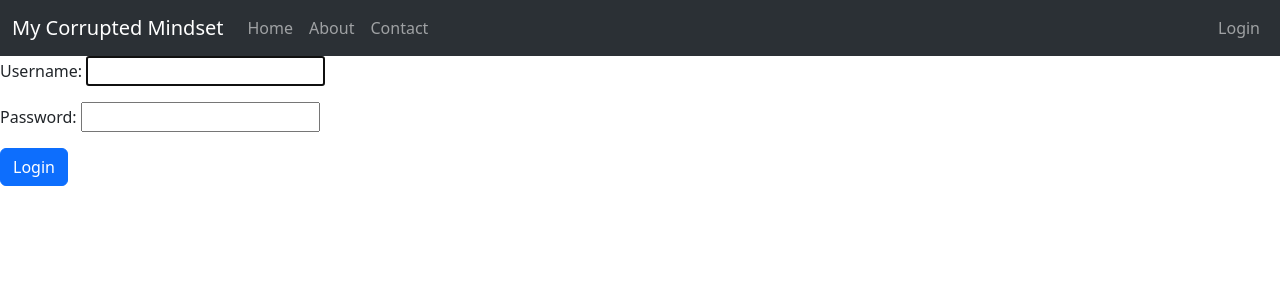
After one commit to vitoananda/Profile-Website-Django, a Django app: page /accounts/login in a window 1280 px wide. The commit adds this page. Shown: the top 300 px of the page. Run offline with Django 4.2, Linux system fonts and the light colour scheme.

Commit message:
added login, profile page, and logout features

```diff
--- a/core/urls.py
+++ b/core/urls.py
@@ -1,8 +1,14 @@
 from django.urls import path
 from . import views
+from django.contrib.auth import views as auth_views
 
 urlpatterns = [
     path('', views.index,name='index'),
     path('about', views.about,name='about'),
-    path('contact', views.contact,name='contact')
+    path('contact', views.contact,name='contact'),
+    path('accounts/profile', views.ProfileView.as_view(),name='profile'),
+
+    #django auth
+    path('accounts/login',auth_views.LoginView.as_view(template_name="accounts/login.html"),name="login"),
+    path('accounts/logout',auth_views.LogoutView.as_view(),name="logout"),
 ]
--- a/core/views.py
+++ b/core/views.py
@@ -1,5 +1,7 @@
 from django.http import HttpResponse
 from django.shortcuts import render
+from django.views.generic.base import TemplateView
+from django.contrib.auth.mixins import LoginRequiredMixin
 
 def index(request):
     return render(request, 'index.html')
@@ -9,3 +11,6 @@ def about(request):
 
 def contact(request):
     return render(request, 'contact.html')
+
+class ProfileView(LoginRequiredMixin, TemplateView):
+    template_name = 'accounts/profile.html'
--- a/mcmwebsite/settings.py
+++ b/mcmwebsite/settings.py
@@ -124,3 +124,8 @@ STATIC_URL = 'static/'
 # https://docs.djangoproject.com/en/4.1/ref/settings/#default-auto-field
 
 DEFAULT_AUTO_FIELD = 'django.db.models.BigAutoField'
+
+LOGIN_URL = "login"
+
+LOGIN_REDIRECT_URL = "index"
+LOGOUT_REDIRECT_URL = "index"
--- /dev/null
+++ b/templates/accounts/login.html
@@ -0,0 +1,11 @@
+{% extends 'base.html' %}
+
+{% block title %}Home{% endblock %}
+
+{% block content %}
+<form method="post">
+    {% csrf_token %}
+    {{ form.as_p }}
+    <button type="submit" class="btn btn-primary">Login</button>
+  </form>
+{% endblock %}
--- a/templates/navbar.html
+++ b/templates/navbar.html
@@ -22,6 +22,20 @@
             {% else %}<a class="nav-link" href="{% url 'contact' %}">Contact</a>{% endif %}
           </li>
         </ul>
+        <ul class="navbar-nav ml-auto">
+          <li class="nav-item">
+            {% if user.is_authenticated %}
+            {% url 'profile' as profile_url %}
+            <a>Hello, {% if request.path == profile_url %}{{ user.username }}{% else %}<a href="{{ profile_url }}">{{user.username}}</a>{% endif %}</a>
+            <!-- put logout on profile insted! -->
+            <li class="nav-item">
+              <a class="nav-link" href="{% url 'logout' %}">Logout</a>
+            </li>
+            {% else %}
+            <a class="nav-link" href="{% url 'login' %}">Login</a>
+            {% endif %}
+          </li>
+        </ul>
       </div>
     </div>
   </nav>
```
Also changed, not shown: templates/accounts/profile.html (added, +7 -0 lines), db.sqlite3.
